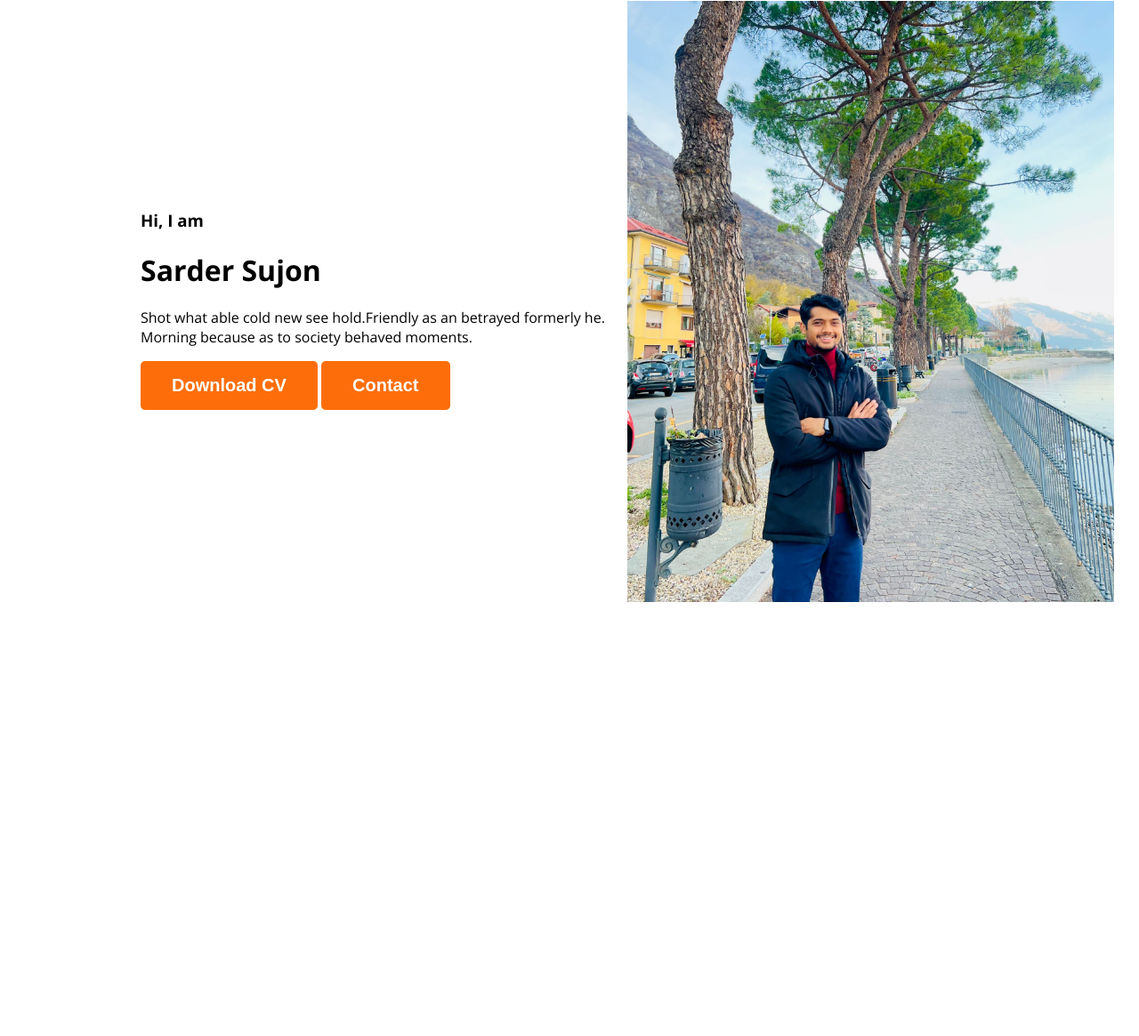
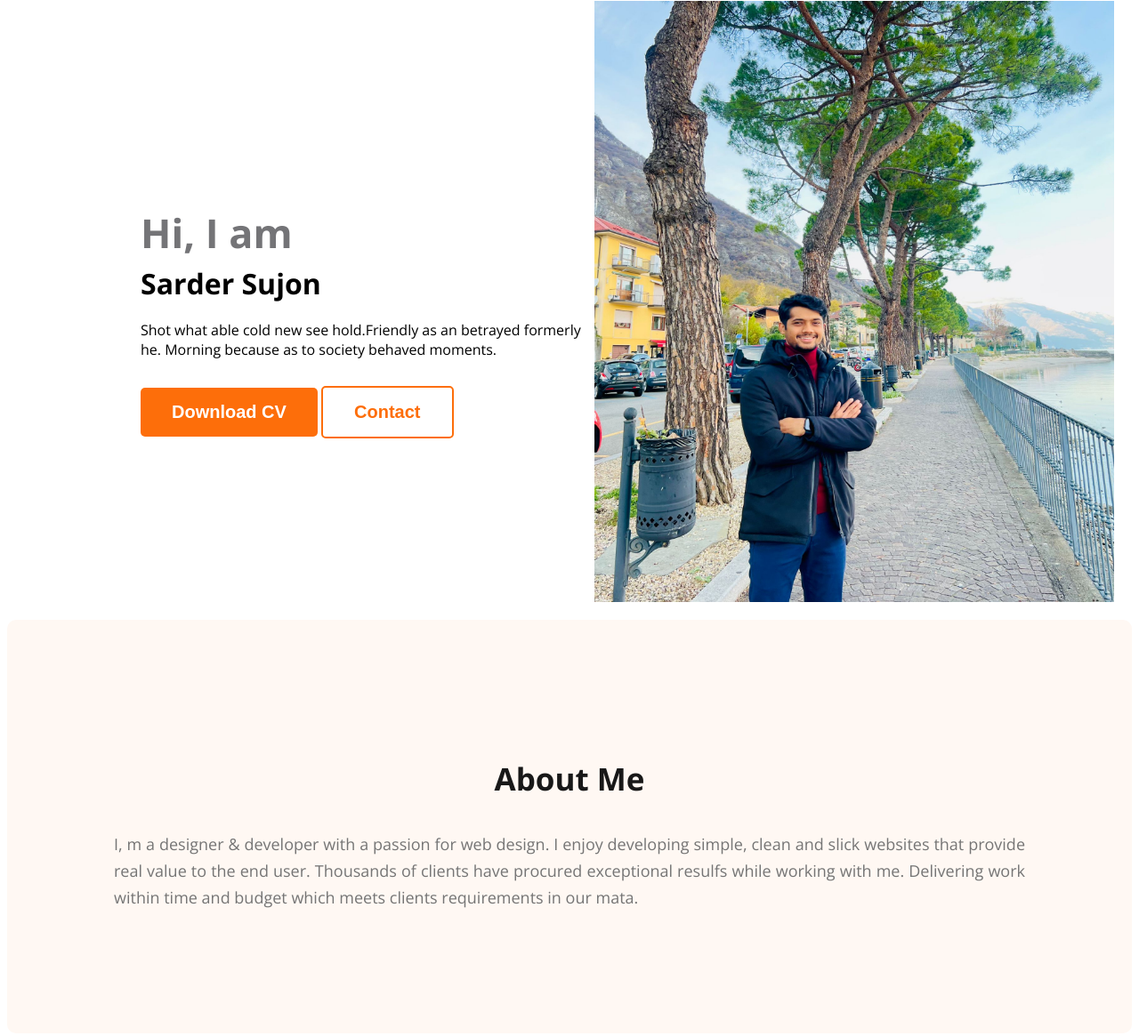
Before and after one commit to devsarder/web-developer-protfolio, a plain HTML site: page index.html in a window 1280 px wide. Shown: the part 208-1373 px from the top of the page at 89% size. Before the commit the page ends 913 px from the top, so only its background shows below. Drawn offline with nearby package versions, Linux system fonts and the light colour scheme.

Commit message:
first commit

```diff
--- a/index.html
+++ b/index.html
@@ -27,15 +27,21 @@
       <div class="banner">
         <div class="banner-content">
             <h3 class="banner-greeting">Hi, I  am</h3>
-            <h1 banner-title>Sarder Sujon</h1>
-            <p>Shot what able cold new see hold.Friendly as an betrayed formerly he. Morning because as to society behaved moments.</p>
-            <button class="btn-primary">Download CV</button>
-            <button class="btn-primary">Contact</button>
+            <h1 class="banner-tittle">Sarder Sujon</h1>
+            <p class="banner-description">Shot what able cold new see hold.Friendly as an betrayed formerly he. Morning because as to society behaved moments.</p>
+            <button class="btn-primary">  Download CV</button>
+            <button class="btn-primary btn-white">Contact</button>
         </div>
         <img class="profile-pic" src="images/profile-pic.jpg" alt="">
       </div>
     </header>
-    <main></main>
+    <main>
+
+        <section class="about">
+            <h3 class="section-title">About Me</h3>
+            <p class="section-description">I, m a designer & developer with a passion for web design. I enjoy developing simple, clean and slick websites that provide real value to the end user. Thousands of clients have procured exceptional resulfs while working with me. Delivering work within time and budget which meets clients requirements in our mata.</p>
+        </section>
+    </main>
     <footer></footer>
   </body>
 </html>
--- a/styles/portfolio.css
+++ b/styles/portfolio.css
@@ -19,6 +19,7 @@ body {
 /* nav starts */
 .header {
   background-color: #fff8f3;
+  background-image: url("../images/header_bg.png");
 }
 .nav-tittle {
   font-size: 45px;
@@ -49,8 +50,54 @@ li a {
   display: flex;
   align-items: center;
   padding: 50px 20px 20px 150px;
+  justify-content: space-between;
+}
+.banner-content {
+  max-width: 500px;
 }
 .profile-pic {
   width: 584px;
   height: 676px;
 }
+
+.banner-greeting {
+  font-size: 45px;
+  font-weight: 700;
+  color: #747477;
+  margin-bottom: 0px;
+}
+.banner-tittle {
+  margin-bottom: 20px;
+  margin-top: 5px;
+}
+.banner-description {
+  margin-bottom: 30px;
+}
+
+.btn-white {
+  background-color: #fff;
+  color: #fd6e0a;
+  border: 2px solid #fd6e0a;
+}
+/* main section style */
+.about {
+  text-align: center;
+  border-radius: 10px;
+  background: #fff8f3;
+  padding: 120px;
+}
+.section-title {
+  color: #181818;
+  text-align: center;
+  font-size: 35px;
+  font-weight: 700;
+}
+
+/* about section styles */
+.section-description {
+  color: #757575;
+  text-align: justify;
+  font-size: 18px;
+  font-weight: 400;
+  line-height: 30px;
+}
```
Also changed, not shown: images/2cc778e3-5990-4592-99ab-2687538cb9be-removebg-preview.png (added).
